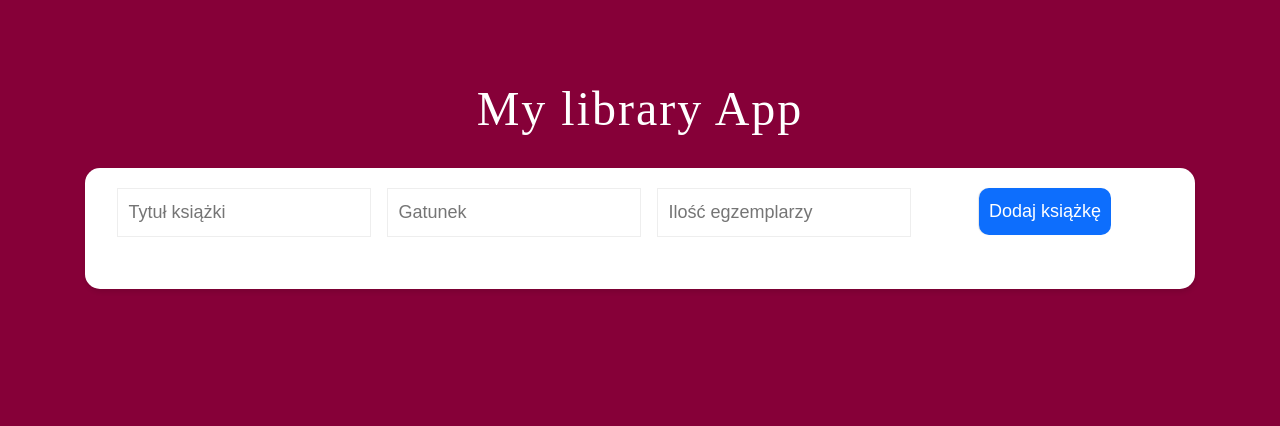
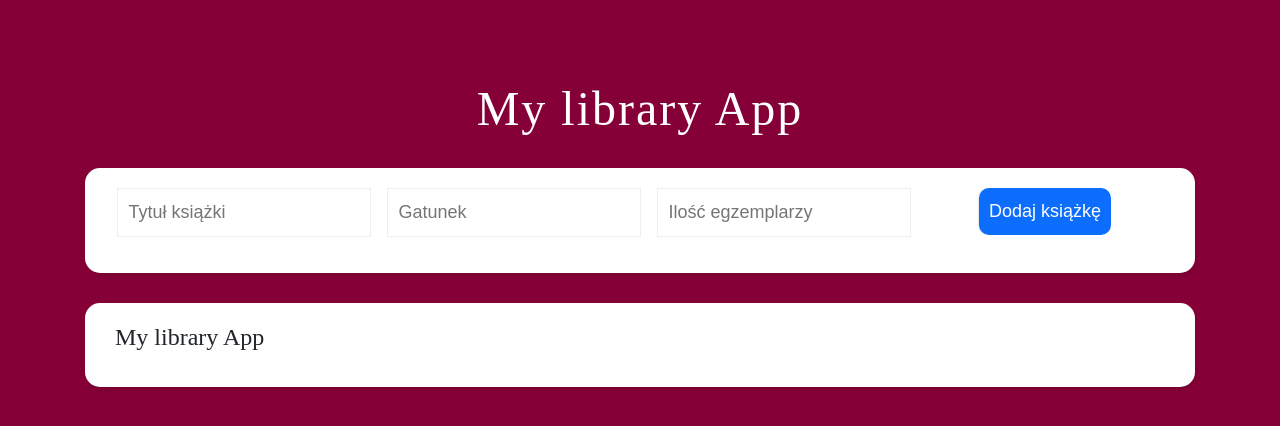
Before and after one commit to cristiano250/MyLib, a plain HTML site: page index.html in a window 1280 px wide. Drawn offline with nearby package versions, Linux system fonts and the light colour scheme; no server answers.

Commit message:
next commit

```diff
--- a/index.html
+++ b/index.html
@@ -35,10 +35,15 @@
 			</div>
 		</div>
         </form>
-        <ul id="book-list"></ul>
 
     </div>
-</div>
+
+
+
+    <div class="content">
+        <h4>My library App</h4>
+        <ul id="book-list"></ul>
+    </div>
     <script>
         // Initialize Firebase
         var config = {
```
